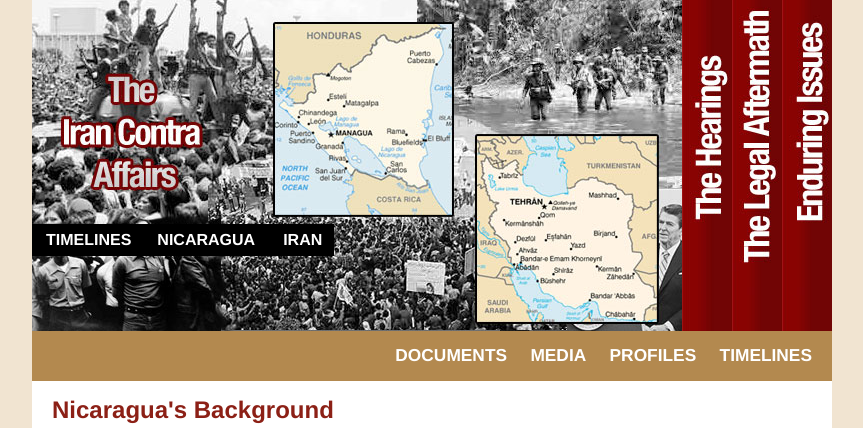
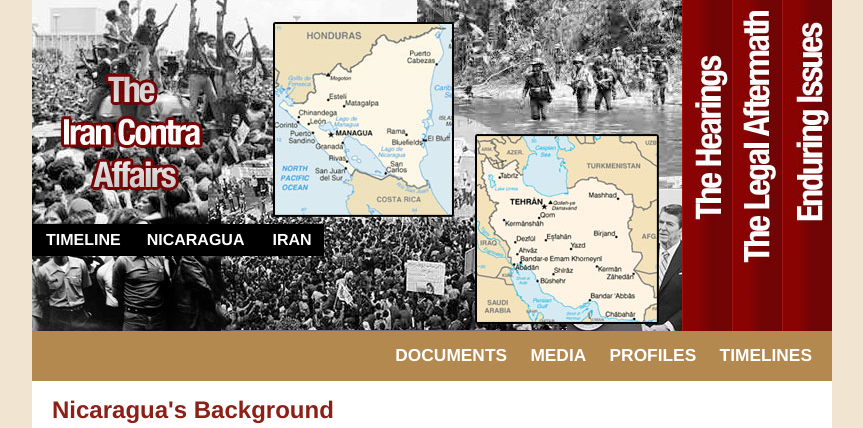
Before and after one commit to rcchan/irancontra, a PHP site: page /background.php in a window 1280 px wide. Shown: the part 119-547 px from the top of the page, without its empty margins (208-1071 px from the left). Run offline with PHP 8.4, Linux system fonts and the light colour scheme; some libraries are stand-ins or nearby versions.

Commit message:
Update timeline nav

```diff
--- a/templates/irancontrabanner.php
+++ b/templates/irancontrabanner.php
@@ -10,16 +10,13 @@
 		<td background="images/irancontra_02.jpg" width="650" height="332">
 			<div style="position:relative; top: 75px; bottom: 0px; left: 0px; right: 0px">
             <ul class="dropdown dropdown-horizontal">
-            <li><a href="timeline-n-i.php" class="dir">Timelines</a>
+            <li><a href="timeline-n-i.php" class="dir">Timeline</a>
 					<ul>
                     <li><a href="timeline-n-i.php">&raquo; Nicaragua and Iran Timeline</a></li>
-                    <li><a href="timeline-nicaragua.php">&raquo; Nicaragua Timeline</a></li>
-                    <li><a href="timeline-iran.php">&raquo; Iran Timeline</a></li>
 					</ul>
                  </li>
                 <li><a href="n-background.php">Nicaragua</a>
 					<ul>
-                    <li><a href="timeline-nicaragua.php">&raquo; Nicaragua Timeline</a></li>
 					<li><a href="n-background.php">&raquo; Background</a></li>
 					<li><a href="n-sandinistas.php">&raquo; The Sandinistas</a></li>
 					<li><a href="n-contras.php">&raquo; The Contras</a></li>
@@ -30,7 +27,6 @@
               </li>
                  <li><a href="i-background.php" class="dir">Iran</a>
 					<ul>
-                    <li><a href="timeline-iran.php">&raquo; Iran Timeline</a></li>
 					<li><a href="i-background.php">&raquo; Background</a></li>
                     <li><a href="i-otherconflicts.php">&nbsp;&nbsp;&nbsp;&nbsp;&middot; Other Relevant Conflicts</a></li>
 					<li><a href="i-thebeginning.php">&raquo; The Beginning of the Affair</a></li>
```
